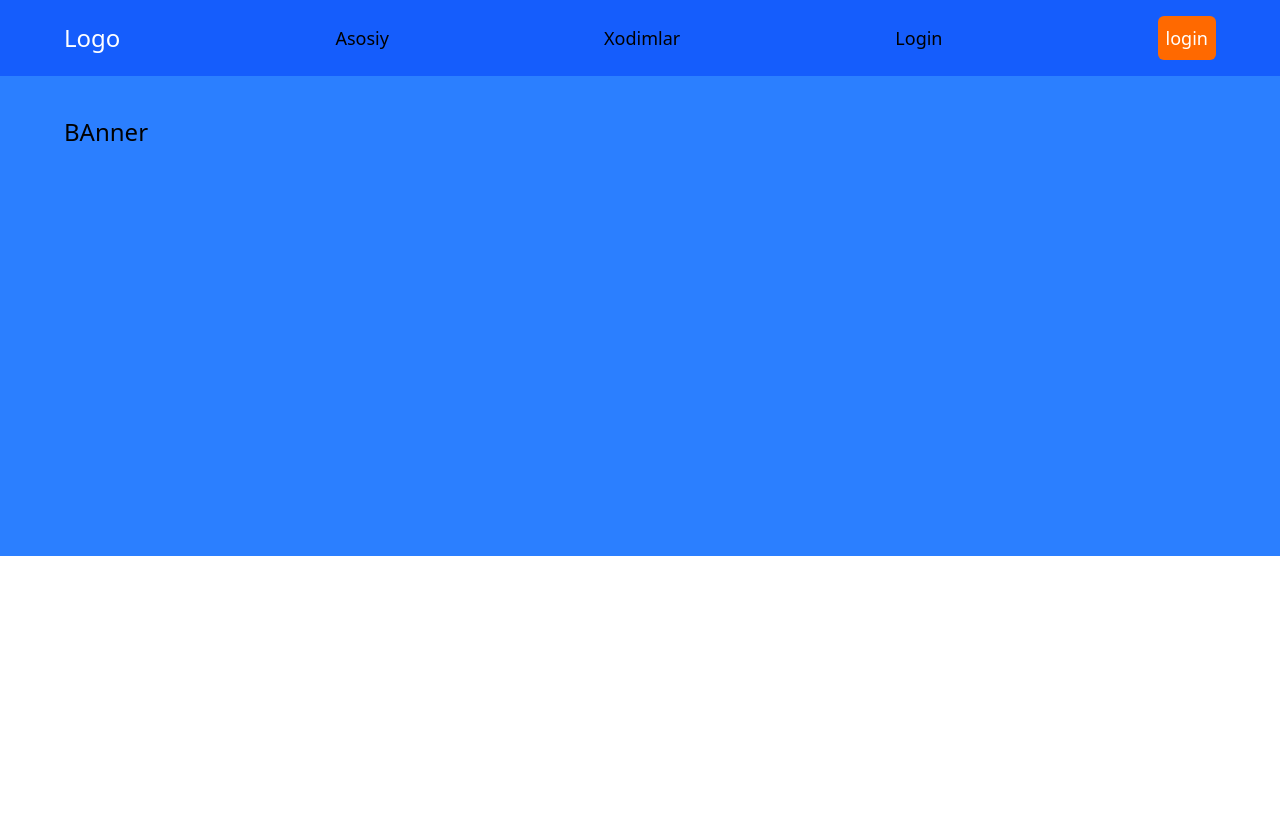
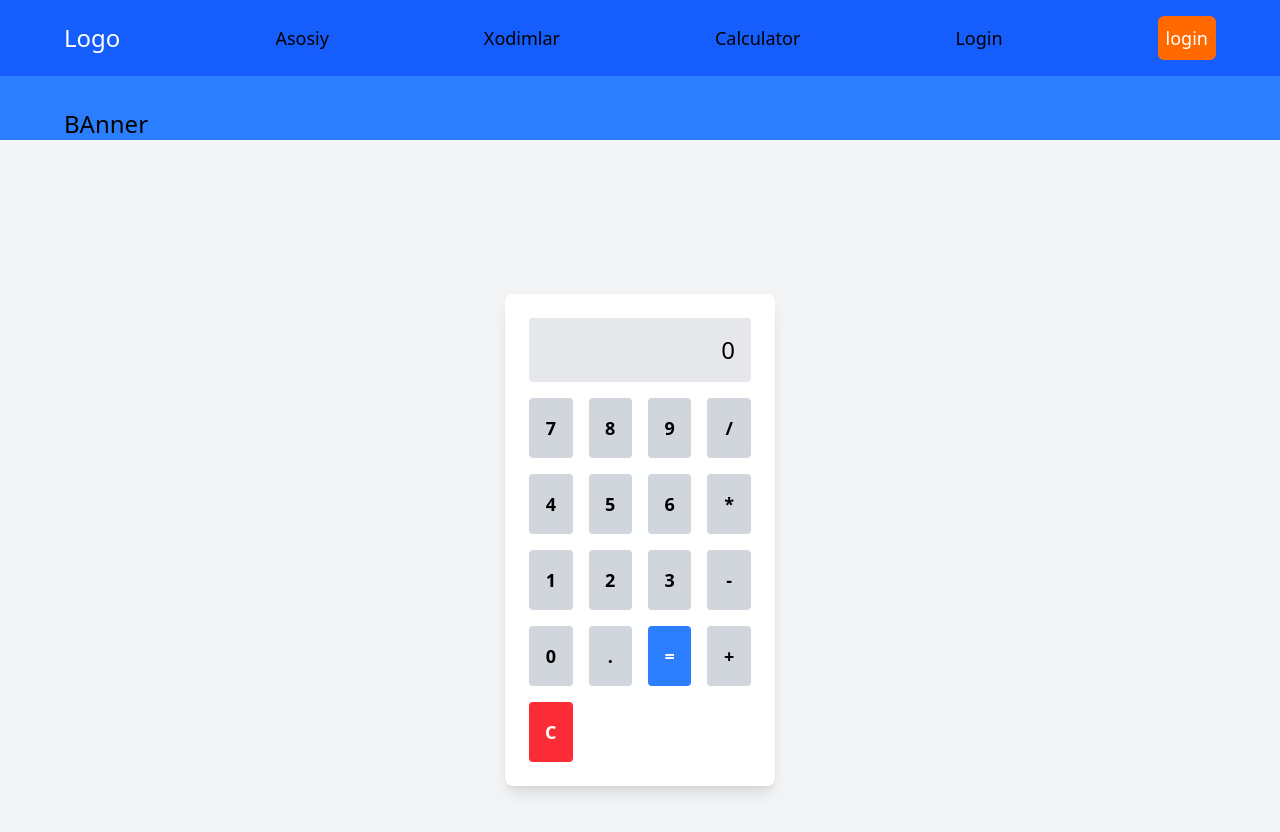
Before and after one commit to Otabek1990/klinika-app, a React (Vite) app: page /calculator in a window 1280 px wide. Shown: the top 832 px of the page. Before the commit the page ends 800 px from the top, so only its background shows below. Built offline with nearby package versions, Linux system fonts and the light colour scheme.

Commit message:
yangi calculator sahifa qo'shildi

```diff
--- a/src/App.tsx
+++ b/src/App.tsx
@@ -4,6 +4,7 @@ import Navbar from "./components/ui/Navbar";
 import Home from "./pages/home";
 import Login from "./pages/login";
 import Xodimlar from "./pages/xodimlar";
+import Calculator from "./pages/Calculator/Calculator";
 
 function App() {
   return (
@@ -13,6 +14,7 @@ function App() {
     <Routes>
       <Route path="/" element={<Home/>}/>
       <Route path="/login" element={<Login/>}/>
+      <Route path="/calculator" element={<Calculator/>}/>
       <Route path="/xodimlar" element={<Xodimlar/>}/>
     </Routes>
 
--- a/src/components/layout/Banner.tsx
+++ b/src/components/layout/Banner.tsx
@@ -2,8 +2,8 @@
 
 function Banner() {
   return (
-    <div className="h-120 w-full px-16 py-10 bg-blue-500">
-        <h2 className="text-2xl">BAnner</h2>
+    <div className="h-5 w-full px-16 py-8 bg-blue-500">
+        <h2 className="text-2xl items-center">BAnner</h2>
     </div>
   )
 }
--- a/src/components/ui/Navbar.tsx
+++ b/src/components/ui/Navbar.tsx
@@ -11,6 +11,9 @@ function Navbar() {
         <NavLink to={"/xodimlar"}>
           Xodimlar
         </NavLink>
+          <NavLink to={"/calculator"}>
+           Calculator
+         </NavLink>
         <NavLink to={"/login"}>
           Login
         </NavLink>
--- /dev/null
+++ b/src/pages/Calculator/Calculator.tsx
@@ -0,0 +1,49 @@
+         import { useState } from 'react'
+
+function Calculator() {
+    const [input, setInput] = useState('');
+
+    const handleButtonClick = (btn: string) => {
+        if (btn === 'C') {
+            setInput('');
+        } else if (btn === '=') {
+            try {
+                // Evaluate the expression safely
+                setInput(eval(input).toString());
+            } catch {
+                setInput('Error');
+            }
+        } else {
+            setInput((prev) => prev + btn);
+        }
+    };
+    return (
+        <>
+            <div className="flex items-center justify-center h-screen bg-gray-100">
+                <div className="calculator bg-white shadow-lg rounded-lg p-6">
+                    <div className="display bg-gray-200 text-right text-2xl p-4 rounded mb-4">
+                        {input || '0'}
+                    </div>
+                    <div className="buttons grid grid-cols-4 gap-4">
+                        {['7', '8', '9', '/', '4', '5', '6', '*', '1', '2', '3', '-', '0', '.', '=', '+', 'C'].map((btn) => (
+                            <button
+                                key={btn}
+                                className={`p-4 text-lg font-bold rounded ${btn === '='
+                                    ? 'bg-blue-500 text-white'
+                                    : btn === 'C'
+                                        ? 'bg-red-500 text-white'
+                                        : 'bg-gray-300 text-black'
+                                    } hover:bg-gray-400`}
+                                onClick={() => handleButtonClick(btn)}
+                            >
+                                {btn}
+                            </button>
+                        ))}
+                    </div>
+                </div>
+            </div>
+        </>
+    )
+}
+
+export default Calculator
```
